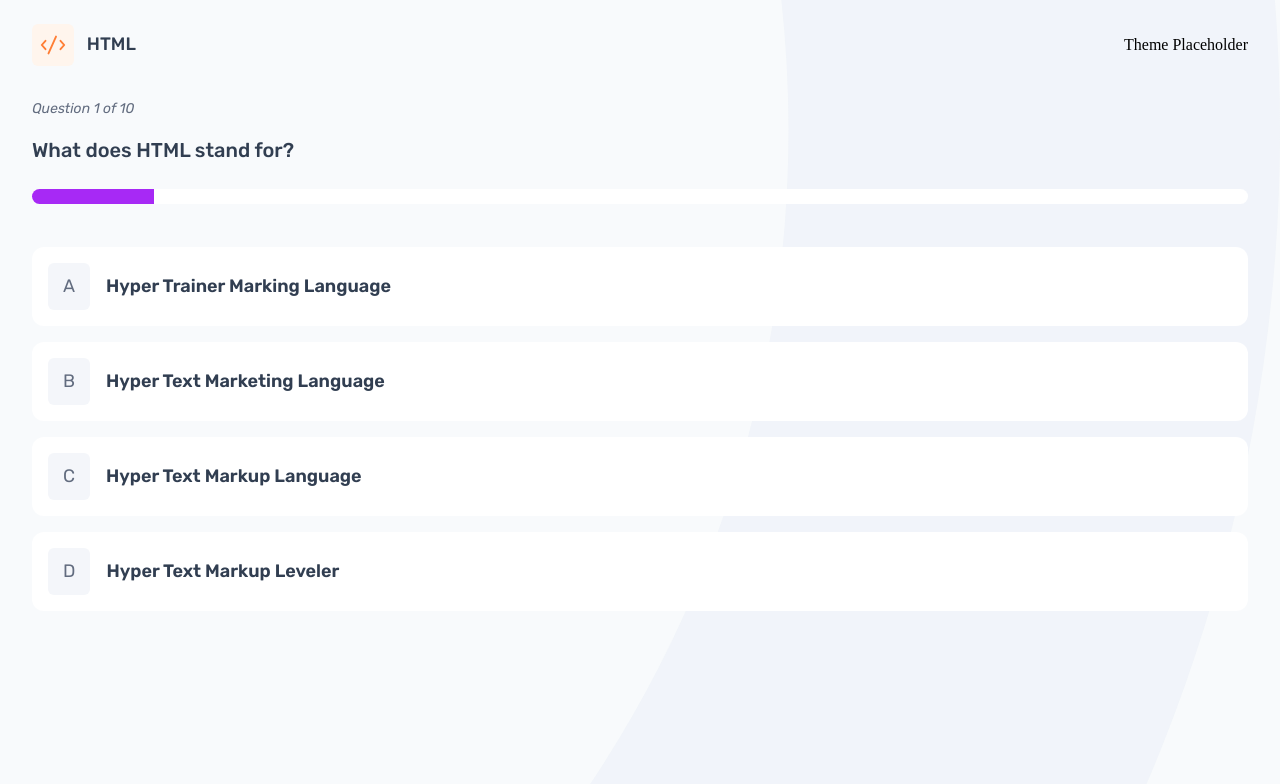
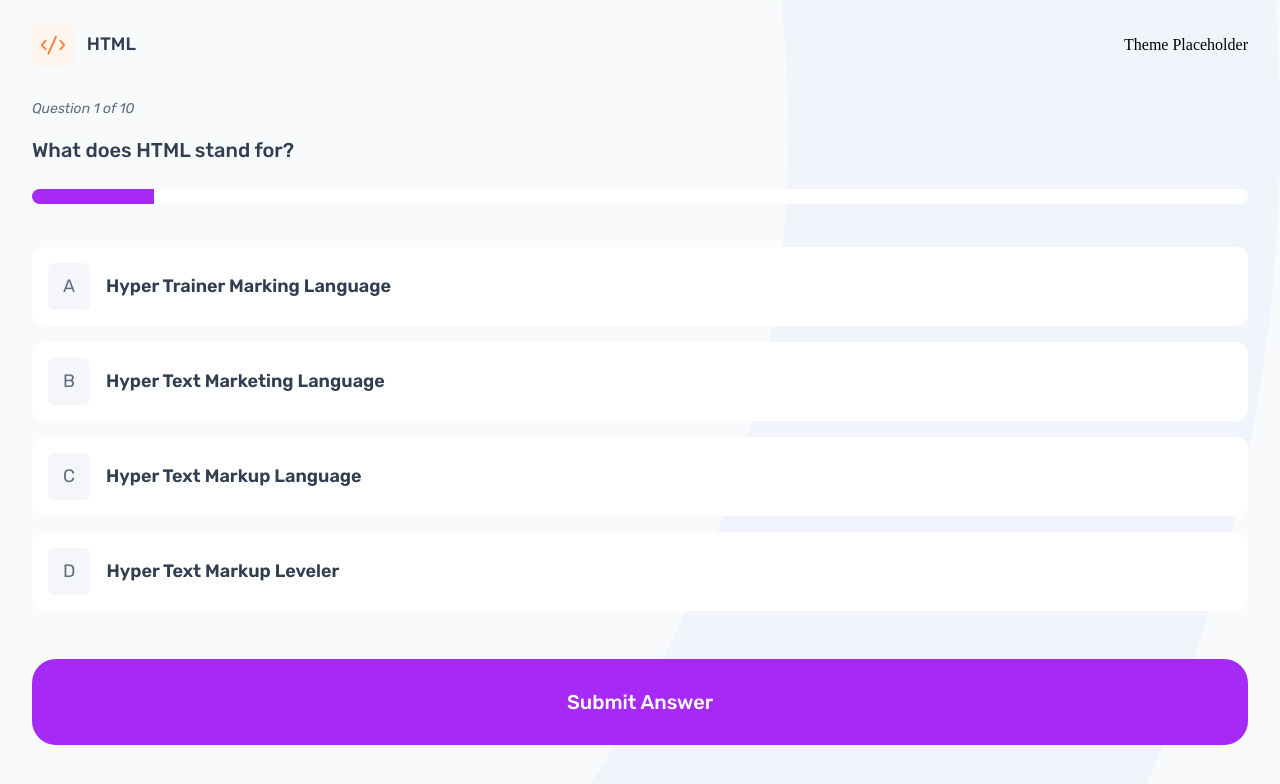
Before and after one commit to marcus-hill/Frontend-App-Quiz, a React (Vite) app in the folder quiz/: page / in a window 1280 px wide. Both pictures are taken after a click on the element "HTML". Shown: the top 784 px of the page. Built offline with nearby package versions, Linux system fonts and the light colour scheme.

Commit message:
Make quiz work

```diff
--- a/quiz/src/App.jsx
+++ b/quiz/src/App.jsx
@@ -17,6 +17,7 @@ function App() {
   const [currentScreen, setCurrentScreen] = useState("home");
   const [quizStarted, setQuizStarted] = useState(false);
   const [currentCategory, setCurrentCategory] = useState(null);
+  const [points, setCurrentPoints] = useState(null);
   const [theme, setTheme] = useState("light");
 
   // Use Effect for Category Selection - Quiz Starting
@@ -45,7 +46,15 @@ function App() {
     }
   };
 
-  const handleQuizCompleted = () => {};
+  const handleQuizCompleted = (points) => {
+    setQuizStarted(false);
+    setCurrentPoints(points);
+    console.log("Completed with " + points + " points");
+
+    setCurrentScreen("results");
+  };
+
+  const handlePlayAgain = () => {};
 
   // useTheme(theme);
 
@@ -67,7 +76,7 @@ function App() {
         </div>
         {currentScreen === "home" && <HomeScreen currentCategory={currentCategory} setCurrentCategory={setCurrentCategory}></HomeScreen>}
         {currentScreen === "quiz" && <QuizScreen currentCategory={currentCategory} handleQuizCompleted={handleQuizCompleted}></QuizScreen>}
-        {currentScreen === "results" && <ResultsScreen></ResultsScreen>}
+        {currentScreen === "results" && <ResultsScreen currentCategory={currentCategory} points={points} handlePlayAgain={handlePlayAgain}></ResultsScreen>}
       </div>
     </>
   );
--- a/quiz/src/components/QuestionOption.jsx
+++ b/quiz/src/components/QuestionOption.jsx
@@ -1,17 +1,24 @@
 import classes from "./QuestionOption.module.css";
 import classNames from "classnames";
+import correctIcon from "../assets/images/icon-correct.svg";
+import incorrectIcon from "../assets/images/icon-incorrect.svg";
 
-const QuestionOption = ({ questionIndex, option, isAnswered, isCorrect, isSelected, handleSelect }) => {
-  const optionClasses = classNames(classes.optionContainer, isAnswered && isCorrect ? classes.optionCorrect : null, isAnswered && !isCorrect ? classes.optionIncorrect : null, isSelected && !isAnswered ? classes.optionSelected : null);
+const QuestionOption = ({ questionIndex, option, isAnswered, isCorrect, isSelected, handleSelect, correctAnswer }) => {
+  const optionClasses = classNames(classes.optionContainer, isAnswered && isCorrect && isSelected ? classes.optionCorrect : null, isAnswered && !isCorrect && isSelected ? classes.optionIncorrect : null, isSelected && !isAnswered ? classes.optionSelected : null);
 
   const letters = ["A", "B", "C", "D"];
+
+  console.log(correctAnswer);
+
   return (
     <div key={questionIndex} id={questionIndex} className={optionClasses} onClick={handleSelect}>
       <div className={classes.questionLetterContainer}>
         <p className={classes.questionLetter}>{letters[questionIndex]}</p>
       </div>
       <p className={classes.optionText}>{option}</p>
-      {/* <p className={classes.test}>Test</p> */}
+      {isAnswered && isSelected && isCorrect && correctAnswer ? <img src={correctIcon} /> : null}
+      {isAnswered && !isSelected && !isCorrect && correctAnswer ? <img src={correctIcon} /> : null}
+      {isAnswered && isSelected && !isCorrect && !correctAnswer ? <img src={incorrectIcon} /> : null}
     </div>
   );
 };
--- a/quiz/src/components/QuestionOption.module.css
+++ b/quiz/src/components/QuestionOption.module.css
@@ -16,9 +16,11 @@
 }
 
 .optionCorrect {
+  border: 3px solid #2fd887;
 }
 
 .optionIncorrect {
+  border: 3px solid #ee5454;
 }
 
 .optionSelected {
--- a/quiz/src/components/QuizQuestion.jsx
+++ b/quiz/src/components/QuizQuestion.jsx
@@ -1,7 +1,7 @@
 import classes from "./QuizQuestion.module.css";
 import QuestionOption from "./QuestionOption";
 
-const QuizQuestion = ({ index, question, numberOfQuestions, handleSelectAnswer, handleSubmitAnswer, isAnswered, isCorrect, selectedOption }) => {
+const QuizQuestion = ({ index, question, numberOfQuestions, handleSelectAnswer, handleSubmitAnswer, handleNextQuestion, isAnswered, isCorrect, selectedOption, correctAnswer }) => {
   return (
     <div key={index} className={classes.quizQuestionContainer}>
       <p className={classes.numberOfQuestions}>
@@ -11,12 +11,29 @@ const QuizQuestion = ({ index, question, numberOfQuestions, handleSelectAnswer,
       <progress className={classes.progressBar} value={index + 1 / numberOfQuestions}></progress>
       {question.options.map((option, currentIndex) => {
         let currentOptionSelected = selectedOption == currentIndex;
+
+        let localCorrectAnswer = false;
+
+        if (currentIndex === correctAnswer) {
+          localCorrectAnswer = true;
+        }
+
         return (
-          <QuestionOption questionIndex={currentIndex} option={option} isAnswered={isAnswered} isCorrect={isCorrect} isSelected={currentOptionSelected} handleSelect={handleSelectAnswer}>
+          <QuestionOption key={currentIndex} questionIndex={currentIndex} option={option} isAnswered={isAnswered} isCorrect={isCorrect} isSelected={currentOptionSelected} handleSelect={handleSelectAnswer} correctAnswer={localCorrectAnswer}>
             {" "}
           </QuestionOption>
         );
       })}
+
+      {!isAnswered ? (
+        <button onClick={handleSubmitAnswer} className={classes.proceedButton}>
+          Submit Answer
+        </button>
+      ) : (
+        <button onClick={handleNextQuestion} className={classes.proceedButton}>
+          Next Question
+        </button>
+      )}
     </div>
   );
 };
--- a/quiz/src/components/QuizQuestion.module.css
+++ b/quiz/src/components/QuizQuestion.module.css
@@ -16,6 +16,24 @@
   font-family: "Rubik", sans-serif;
   font-weight: 500;
   margin-bottom: calc(24rem / 16);
+}
+
+.proceedButton {
+  width: 100%;
+  background-color: #a729f5;
+  border: none;
+  outline: none;
+  color: white;
+  font-family: "Rubik", sans-serif;
+  padding: 2rem 0;
+  border-radius: 24px;
+  margin-top: 2rem;
+  font-size: calc(20rem / 16);
+  font-weight: 500;
+}
+
+.proceedButton:hover {
+  cursor: pointer;
 }
 
 .progressBar {
--- a/quiz/src/pages/QuizScreen.jsx
+++ b/quiz/src/pages/QuizScreen.jsx
@@ -2,24 +2,59 @@ import React, { useState } from "react";
 import QuizQuestion from "../components/QuizQuestion";
 import quizData from "../data.json";
 
-const QuizScreen = ({ currentCategory, handleCompletion }) => {
+const QuizScreen = ({ currentCategory, handleQuizCompleted }) => {
   const categoryObject = quizData["quizzes"].find((category) => category.title.toLowerCase() === currentCategory.toLowerCase());
   const questions = categoryObject?.questions || []; // This makes the use of questions.map() safe - meaning it won't crash if the category isn't found
 
   const [currentIndex, setCurrentIndex] = useState(0);
   const [selectedOption, setSelectedOption] = useState(null);
+  const [isSelected, setIsSelected] = useState(false);
   const [isAnswered, setIsAnswered] = useState(false);
-  const [isCorrect, setIsCorrect] = useState(null);
+  const [isCorrect, setIsCorrect] = useState(false);
+  const [correctAnswer, setCorrectAnswer] = useState(0);
+  const [correctPoints, setCorrectPoints] = useState(0);
 
   const handleSelectAnswer = (option) => {
     if (!isAnswered) {
+      console.log(option.currentTarget.id);
       setSelectedOption(option.currentTarget.id);
+      setIsSelected(true);
     }
   };
 
-  const handleSubmitAnswer = () => {};
+  const handleSubmitAnswer = () => {
+    if (isSelected) {
+      setIsAnswered(true);
 
-  return <QuizQuestion question={questions[currentIndex]} index={currentIndex} numberOfQuestions={questions.length} handleSelectAnswer={handleSelectAnswer} handleSubmitAnswer={handleSubmitAnswer} isAnswered={isAnswered} selectedOption={selectedOption} isCorrect={isCorrect}></QuizQuestion>;
+      questions[currentIndex].options.map((option, key) => {
+        if (questions[currentIndex].answer === option) {
+          setCorrectAnswer(key);
+
+          if (key.toString() === selectedOption.toString()) {
+            setIsCorrect(true);
+
+            console.log(correctPoints);
+            setCorrectPoints(correctPoints + 1);
+          }
+        }
+      });
+    }
+  };
+
+  const handleNextQuestion = () => {
+    if (currentIndex < questions.length - 1) {
+      setCurrentIndex(currentIndex + 1);
+      setSelectedOption(null);
+      setIsSelected(false);
+      setIsAnswered(false);
+      setIsCorrect(false);
+      setCorrectAnswer(false);
+    } else {
+      handleQuizCompleted(correctPoints);
+    }
+  };
+
+  return <QuizQuestion question={questions[currentIndex]} index={currentIndex} handleNextQuestion={handleNextQuestion} numberOfQuestions={questions.length} correctAnswer={correctAnswer} handleSelectAnswer={handleSelectAnswer} handleSubmitAnswer={handleSubmitAnswer} isAnswered={isAnswered} selectedOption={selectedOption} isCorrect={isCorrect}></QuizQuestion>;
 };
 
 export default QuizScreen;
```
